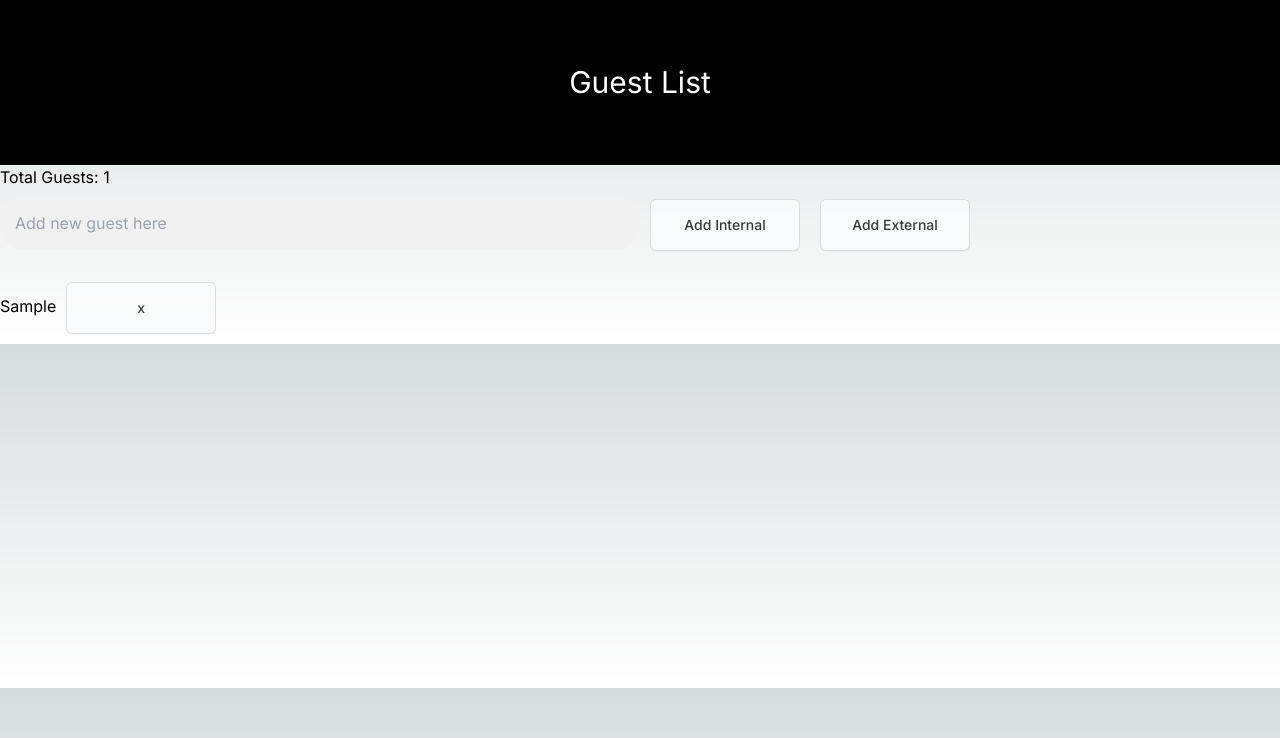
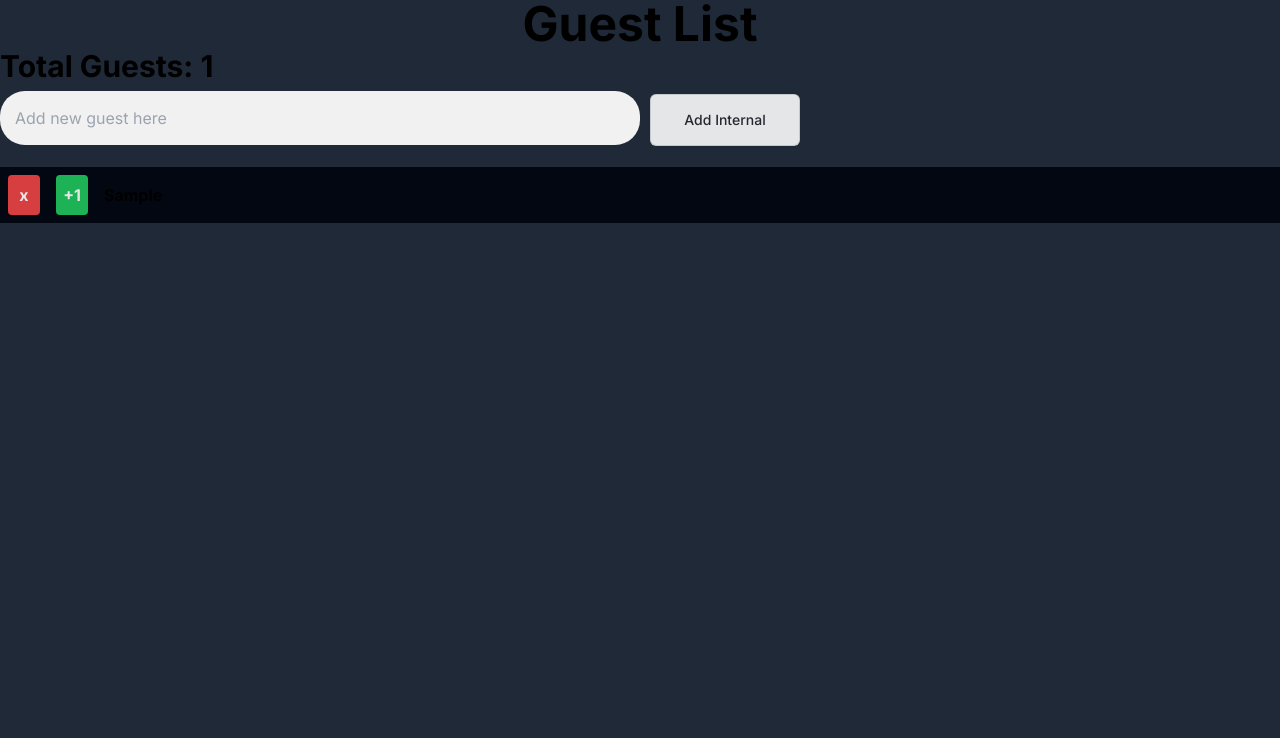
Before and after one commit to neonguyen-dev/the-coffin, a Next.js app: page /live in a window 1280 px wide. Both pictures are taken after typing "Sample" into the empty fields and a click on the button "Add Internal". Shown: the top 738 px of the page. Built offline with nearby package versions, Linux system fonts and the light colour scheme.

Commit message:
Guest List functionality expanded, base functionality works as intended, routing left to be done for beta version

```diff
--- a/src/app/live/livePubView.jsx
+++ b/src/app/live/livePubView.jsx
@@ -4,6 +4,9 @@ export default function LivePub(props){
     const[guest, setGuest] = useState('');
     const[guestsArray, setGuestsArray] = useState([]);
     const[totalGuests, setTotalGuests] = useState(0);
+    const [showExternalInput, setShowExternalInput] = useState(false);
+    const [externalInputValue, setExternalInputValue] = useState('');
+    const [activeInternalGuestIndex, setActiveInternalGuestIndex] = useState(null);
 
     const inputChange = (e) => {
         setGuest(e.target.value);
@@ -12,23 +15,53 @@ export default function LivePub(props){
     const inputSubmit = (e) => {
         e.preventDefault();
         if (guest.trim()){
-            setGuestsArray([...guestsArray, guest]);
+            setGuestsArray([...guestsArray, {internal: guest, external: null}]);
             setGuest('');
             setTotalGuests(totalGuests + 1);
         }
     };
 
     const handleDelete = (index) => {
-        setGuestsArray(guestsArray.filter((_,i) => i !== index));
+        const updatedGuestsArray = [...guestsArray];
+
+        if (updatedGuestsArray[index].external) {
+            updatedGuestsArray[index].external = null;
+        } else {
+            updatedGuestsArray.splice(index, 1);
+        }
+
+        setGuestsArray(updatedGuestsArray);
         setTotalGuests(totalGuests - 1);
     };
 
+    const renderExternalInput = (index) => {
+        setShowExternalInput(true);
+        setActiveInternalGuestIndex(index);
+    };
 
+    const handleExternalInputChange = (e) => {
+        setExternalInputValue(e.target.value);
+    };
+
+    const handleExternalInputSubmit = () => {
+        if (externalInputValue.trim()) {
+            const updatedGuestsArray = [...guestsArray];
+            updatedGuestsArray[activeInternalGuestIndex] = {
+              ...updatedGuestsArray[activeInternalGuestIndex],
+              external: externalInputValue,
+            };
+            setGuestsArray(updatedGuestsArray);
+            setTotalGuests(totalGuests + 1);
+            setExternalInputValue('');
+            setShowExternalInput(false);
+            setActiveInternalGuestIndex(null);
+        }
+    };
 
     return(
-        <div>
-            <h1 className="header">Guest List</h1>
-            <p>Total Guests: {totalGuests}</p>
+        <div className="bg-gray-800 min-h-screen">
+            <h1 className="font-bold text-center text-5xl">Guest List</h1>
+            <p className="font-bold text-3xl">Total Guests: {totalGuests}</p>
             <form onSubmit={inputSubmit}>
                 <input
                 type = "text"
@@ -37,17 +70,29 @@ export default function LivePub(props){
                 placeholder="Add new guest here">
                 </input>
                 <button className = "simpleButton">Add Internal</button>
-                <button className = "simpleButton">Add External</button>
             </form>
-            <ul>
+            <ul className='list-none text-center'>
                 {guestsArray.map((guest, index) => (
-                    <li key={index}>
-                        {guest}
-                        <button className="simpleButton" onClick={() => handleDelete(index)}>x</button>
+                    <li key={index} className='bg-gray-950 flex font-bold justify-left'>
+                        <button className="bg-red-500 hover:bg-red-700 text-white font-bold px-4 py-2 m-2 rounded w-6 flex justify-center" onClick={() => handleDelete(index)}>x</button>
+                        <button onClick={() => renderExternalInput(index)} className={`bg-green-500 hover:bg-green-700 text-white font-bold px-4 py-2 m-2 rounded w-6 flex justify-center ${guest.external ? 'cursor-not-allowed opacity-50' : ''}`} disabled={guest.external !==null}>+1</button>
+                        <p className='flex items-center justify-left m-2'>{guest.internal}</p>
+                        {guest.external && (
+                        <div className="flex items-center justify-center mx-auto">
+                            <button className="bg-red-500 hover:bg-red-700 text-white font-bold px-4 py-2 m-2 rounded" onClick={() => handleDelete(index)}>x</button>
+                            <div>+1: </div>
+                            <div className="m-2">{guest.external}</div>
+                        </div>
+                        )}
                     </li>
                 ))}
             </ul>
+            {showExternalInput && (
+            <div className="flex items-center justify-left m-2">
+                <input onChange={handleExternalInputChange} value={externalInputValue} placeholder="Add +1" className="text-black h- m-2 rounded-full justify-center"/>
+                <button onClick={handleExternalInputSubmit} className="bg-blue-500 hover:bg-blue-700 text-white font-bold px-4 py-2 m-2 rounded">Add +1</button>
+            </div>)}
+            {console.log(guestsArray)}
         </div>
-
     );
 }
```
